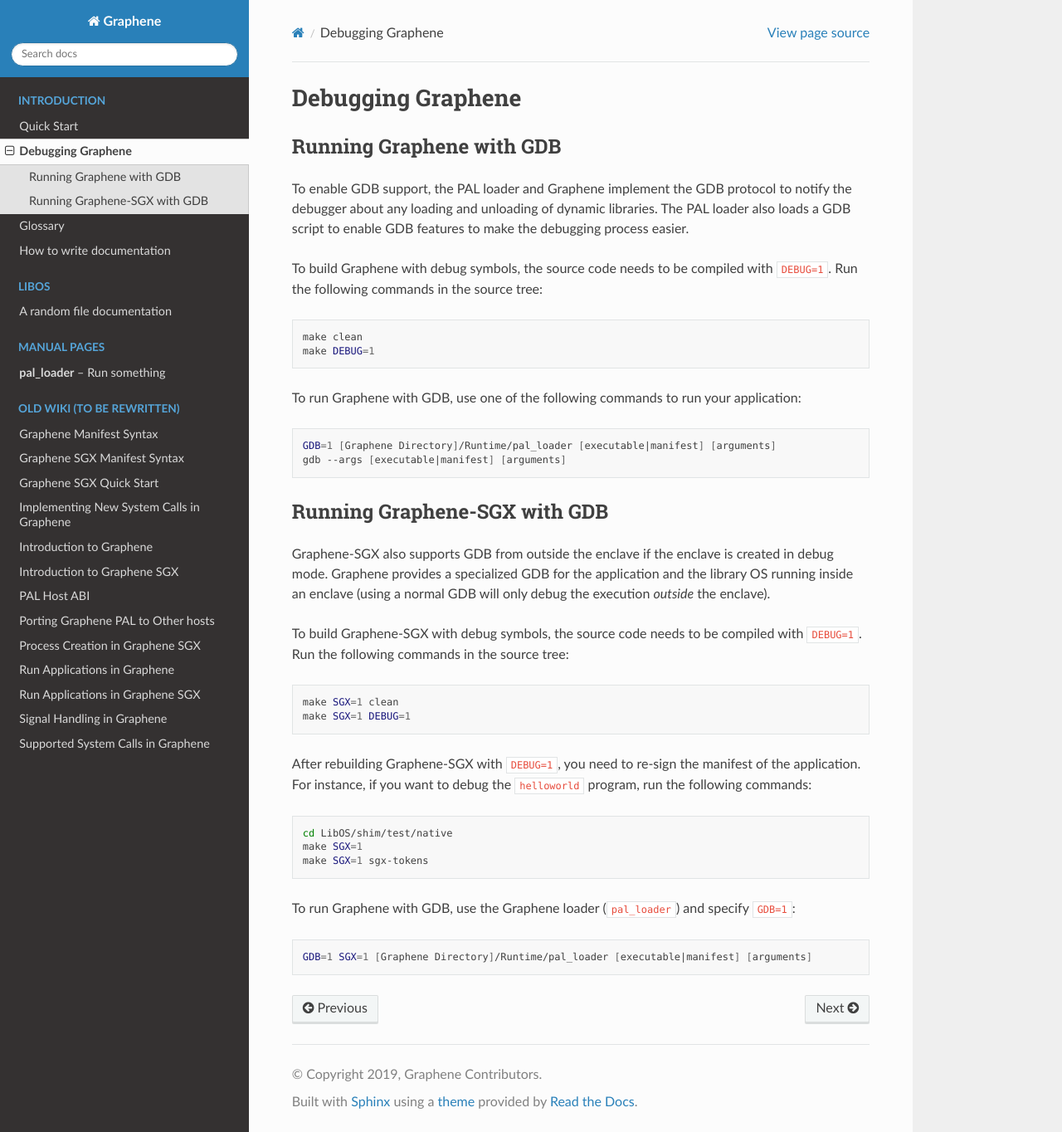
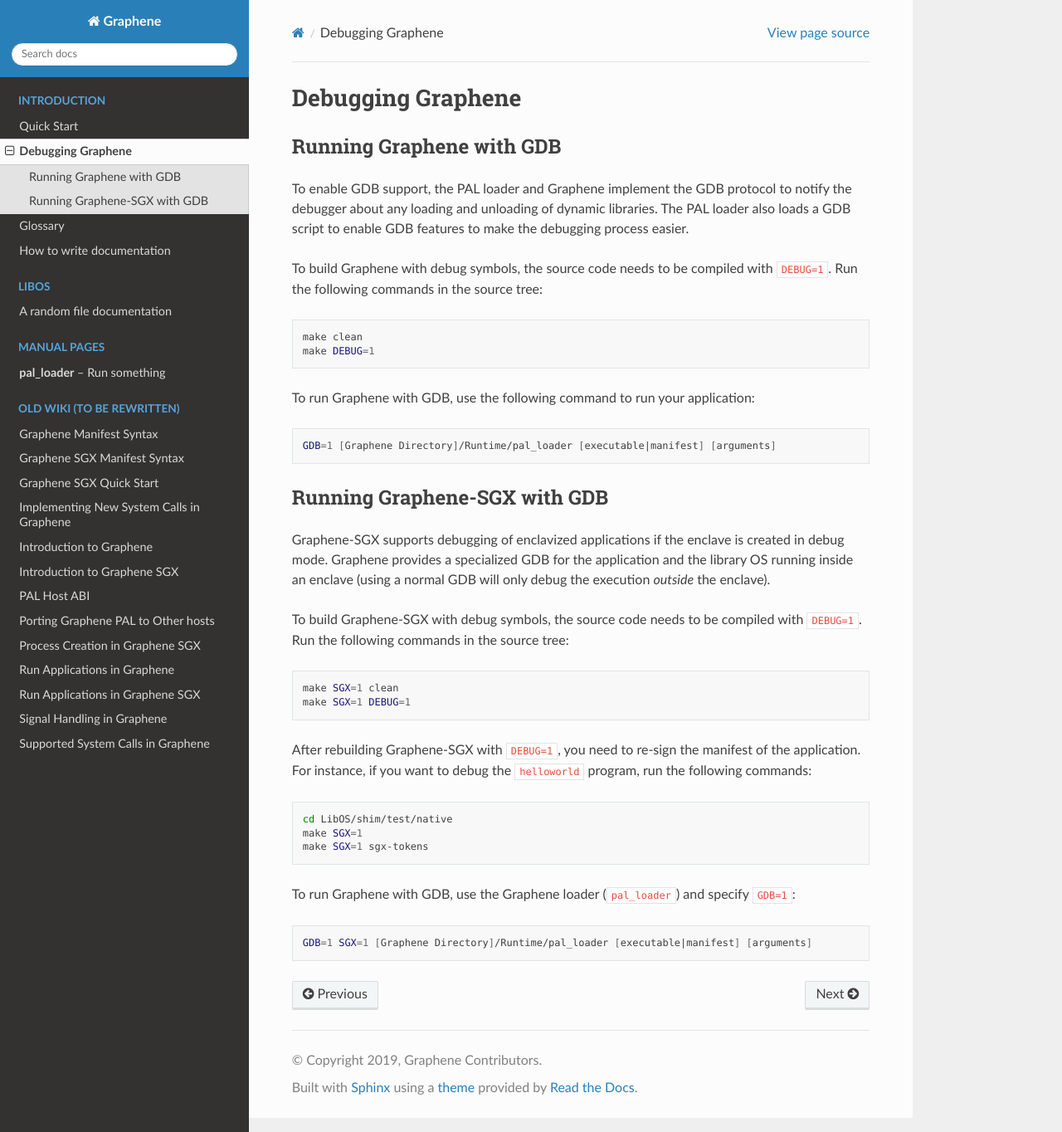
Before and after one commit to aeropittura/vaultrun, a Sphinx documentation site: the page built from Documentation/debugging.rst, in a window 1280 px wide and 1364 px high. Shown: the whole window at 83% size. Built offline with Sphinx 7.4.7 and the Read the Docs theme 2.0.0, drawn with Linux system fonts in a browser that asks for light colours.

Commit message:
[Docs] Fix debugging.rst
Original-author: Wojtek Porczyk <woju@invisiblethingslab.com>
Original-committer: Michał Kowalczyk <mkow@invisiblethingslab.com>
Original-commit: d9b636cf8e5de9e2a3564c8336b4057af6278ba6

```diff
--- a/Documentation/debugging.rst
+++ b/Documentation/debugging.rst
@@ -17,16 +17,14 @@ To build Graphene with debug symbols, the source code needs to be compiled with
     make clean
     make DEBUG=1
 
-To run Graphene with GDB, use one of the following commands to run your
-application::
+To run Graphene with GDB, use the following command to run your application::
 
     GDB=1 [Graphene Directory]/Runtime/pal_loader [executable|manifest] [arguments]
-    gdb --args [executable|manifest] [arguments]
 
 Running Graphene-SGX with GDB
 -----------------------------
 
-Graphene-SGX also supports GDB from outside the enclave if the enclave is
+Graphene-SGX supports debugging of enclavized applications if the enclave is
 created in debug mode. Graphene provides a specialized GDB for the application
 and the library OS running inside an enclave (using a normal GDB will only debug
 the execution *outside* the enclave).
```
